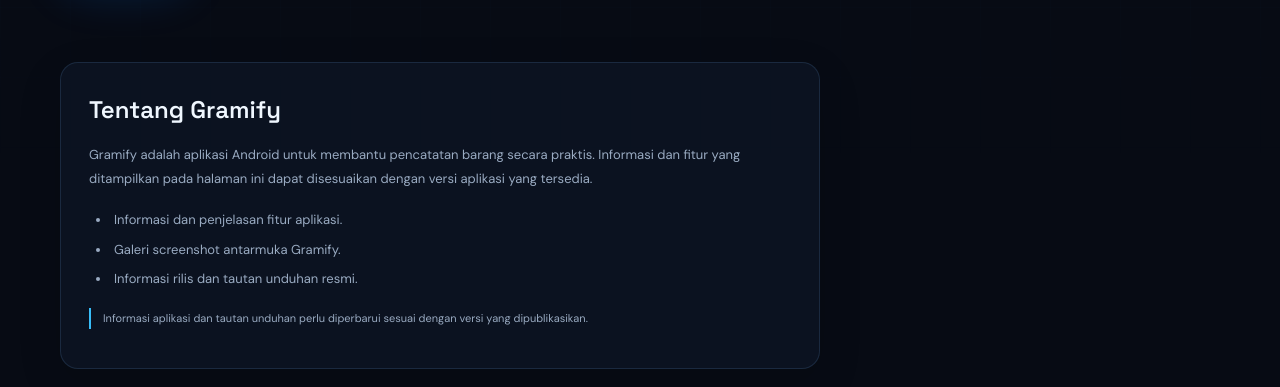
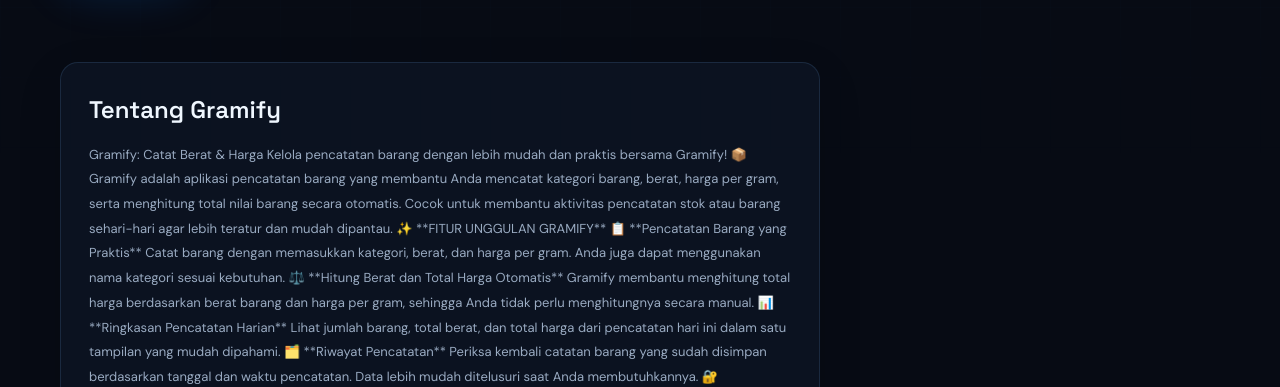
Before and after one commit to Nwokmd/xiaogi-developer, a plain HTML site: page apps/gramify.html in a window 1280 px wide. Shown: the part 413-800 px from the top of the page. Drawn offline with Linux system fonts and the light colour scheme.

Commit message:
Update gramify.html

```diff
--- a/apps/gramify.html
+++ b/apps/gramify.html
@@ -285,21 +285,48 @@
       <h2>Tentang Gramify</h2>
 
       <p>
-        Gramify adalah aplikasi Android untuk membantu pencatatan
-        barang secara praktis. Informasi dan fitur yang ditampilkan
-        pada halaman ini dapat disesuaikan dengan versi aplikasi
-        yang tersedia.
+        Gramify: Catat Berat & Harga
+
+        Kelola pencatatan barang dengan lebih mudah dan praktis bersama Gramify! 📦
+
+        Gramify adalah aplikasi pencatatan barang yang membantu Anda mencatat kategori barang, berat, harga per gram, serta menghitung total nilai barang secara otomatis. Cocok untuk membantu aktivitas pencatatan stok atau barang sehari-hari agar lebih teratur dan mudah dipantau.
+
+        ✨ **FITUR UNGGULAN GRAMIFY**
+
+        📋 **Pencatatan Barang yang Praktis**
+        Catat barang dengan memasukkan kategori, berat, dan harga per gram. Anda juga dapat menggunakan nama kategori sesuai kebutuhan.
+
+        ⚖️ **Hitung Berat dan Total Harga Otomatis**
+        Gramify membantu menghitung total harga berdasarkan berat barang dan harga per gram, sehingga Anda tidak perlu menghitungnya secara manual.
+
+        📊 **Ringkasan Pencatatan Harian**
+        Lihat jumlah barang, total berat, dan total harga dari pencatatan hari ini dalam satu tampilan yang mudah dipahami.
+
+        🗂️ **Riwayat Pencatatan**
+        Periksa kembali catatan barang yang sudah disimpan berdasarkan tanggal dan waktu pencatatan. Data lebih mudah ditelusuri saat Anda membutuhkannya.
+
+        🔐 **Hubungkan Akun Google**
+        Masuk menggunakan akun Google untuk mengakses fitur aplikasi dan membantu menghubungkan data Anda dengan akun. Fitur penyimpanan data mengikuti sistem yang tersedia di aplikasi.
+
+        💡 **Mudah Digunakan**
+        Tampilan sederhana dan praktis membantu Anda mencatat barang tanpa proses yang rumit.
+
+        🎯 **COCOK UNTUK BERBAGAI KEBUTUHAN**
+
+        Gramify dapat digunakan untuk membantu pencatatan barang berdasarkan berat dan harga, misalnya:
       </p>
 
       <ul>
-        <li>Informasi dan penjelasan fitur aplikasi.</li>
-        <li>Galeri screenshot antarmuka Gramify.</li>
-        <li>Informasi rilis dan tautan unduhan resmi.</li>
+        <li>Barang yang dihitung berdasarkan gram.</li>
+        <li>Pencatatan bahan atau produk berdasarkan kategori.</li>
+        <li>Pemantauan total berat dan nilai barang.</li>
+        <li>Dokumentasi pencatatan barang harian.</li>
       </ul>
 
+Dengan Gramify, pencatatan barang menjadi lebih rapi, praktis, dan mudah diperiksa kembali.
+
       <p class="note">
-        Informasi aplikasi dan tautan unduhan perlu diperbarui
-        sesuai dengan versi yang dipublikasikan.
+        Gramify adalah aplikasi pencatatan barang. Aplikasi ini bukan layanan perbankan, pinjaman, pembayaran, atau investasi.
       </p>
 
     </section>
```
